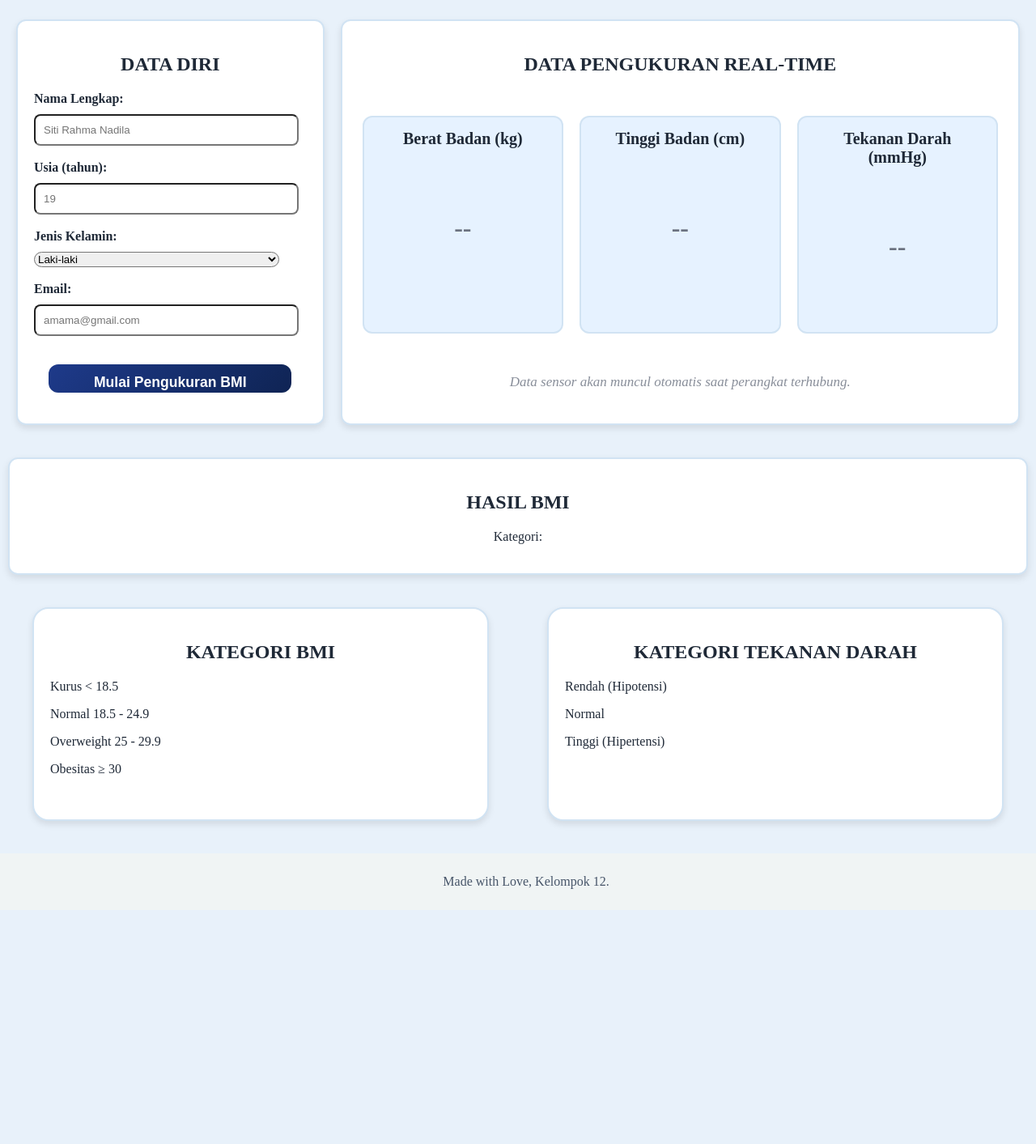
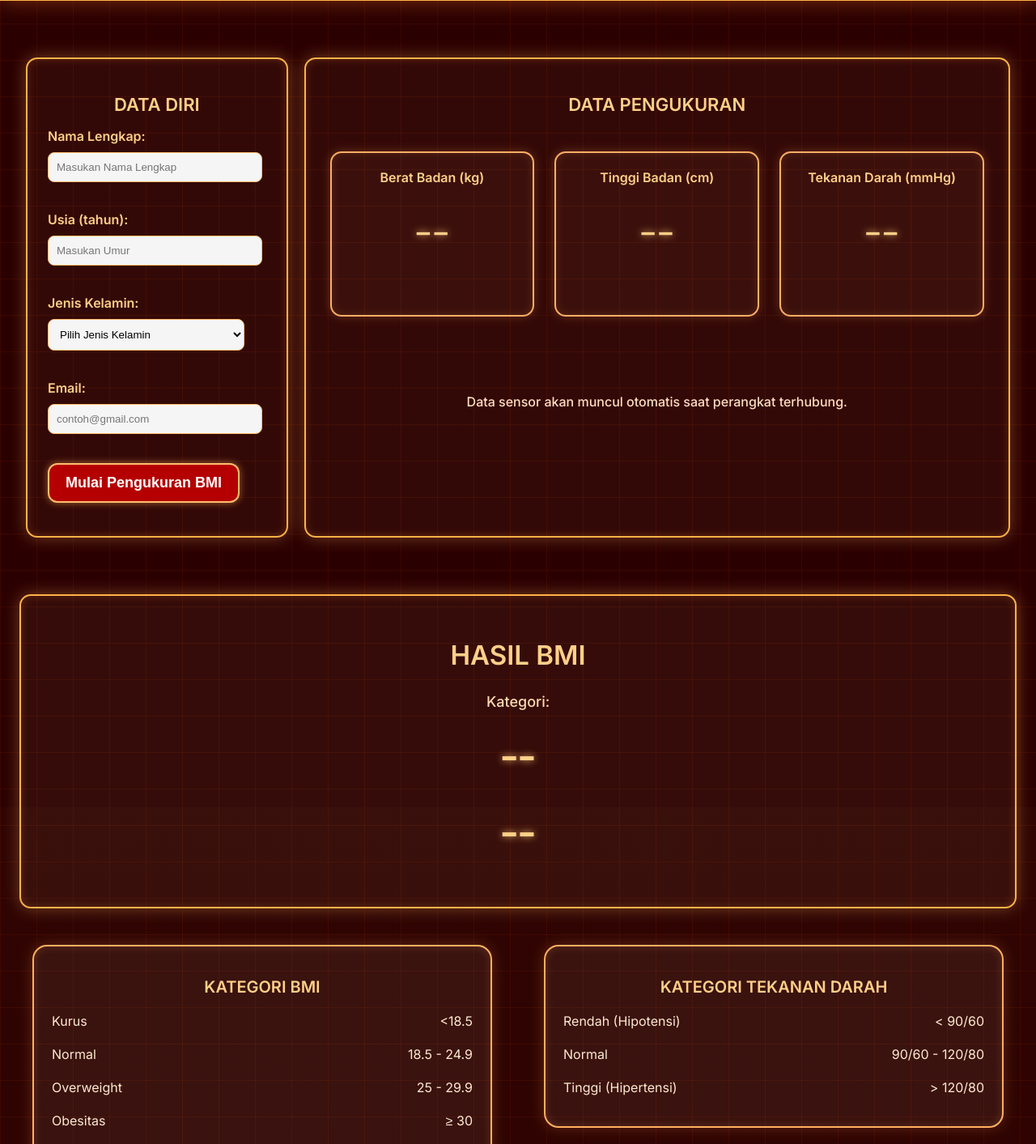
Before and after one commit to rahmanadila/BIMA-X, a plain HTML site: page index.html in a window 1280 px wide. Shown: the part 196-1609 px from the top of the page at 81% size. Before the commit the page ends 1320 px from the top, so only its background shows below. Drawn offline with Linux system fonts and the light colour scheme.

Commit message:
Add files via upload

```diff
--- a/index.html
+++ b/index.html
@@ -4,57 +4,84 @@
     <meta charset="UTF-8">
     <meta name="viewport" content="width=device-width, initial-scale=1.0">
     <title>Sistem Pengukuran BMI Otomatis</title>
+
+    <!--CSS-->
     <link rel="stylesheet" href="style.css">
-</html>
 
+    <!--JavaScript-->
+    <script src="script.js" defer></script>
+
+    <!--Google Fonts-->
+    <link href="https://fonts.googleapis.com/css2?family=Inter:wght@400;500;600&display=swap" rel="stylesheet">
+    <link href="https://fonts.googleapis.com/css2?family=Orbitron:wght@400;600;700&display=swap" rel="stylesheet">
+</head>
+
+<body>
 
   <header>
-    <h1 class="header">BODY MASS INDEX AUTOMATION (BIMA-X) </h1>
-    <p class="deskripsi"> Yuk cek kesehatan kamu pakai BIMA-X! Mau tau tinggi badan? Berat badan? Tekanan darah? Atau bahkan nilai BMI kamu? Ngga perlu repot, tinggal datang, berdiri, dan senyum manis, semua hasilnya bakal tampil di sini. </p>
+    <h1>BODY MASS INDEX AUTOMATION (BIMA-X)</h1>
+    <p class="deskripsi">
+        Yuk cek kesehatan kamu pakai BIMA-X! Mau tau tinggi badan? Berat badan? Tekanan darah? Atau bahkan nilai BMI kamu? Ngga perlu repot, tinggal datang, berdiri, dan senyum manis, semua hasilnya bakal tampil di sini.
+    </p>
   </header>
 
-
-  <body>
     <div class="form-container">
         <div class="form-box1">
           <section>
             <h2 class="data">DATA DIRI</h2>
               <form id="bmi-form">
+                <p class="reading">
                 <label for="name">Nama Lengkap:</label>
-        <input type="text" id="name" name="name" placeholder="Siti Rahma Nadila" required><br><br>
+                <input type="text" id="name" name="name" placeholder="Masukan Nama Lengkap" required><br><br>
+                </p>
 
+                <p class="reading">
                 <label for="age">Usia (tahun):</label>
-        <input type="number" id="age" name="age" placeholder="19" required><br><br>
+                <input type="number" id="age" name="age" placeholder="Masukan Umur" required><br><br>
+                </p>
 
+                <p class="reading">
                 <label for="jenis-kelamin">Jenis Kelamin:</label>
                 <select id="jenis-kelamin" name="jenis-kelamin" required>
+                  <option value="Pilih">Pilih Jenis Kelamin</option>
                   <option value="laki-laki">Laki-laki</option>
                   <option value="perempuan">Perempuan</option>
                 </select><br><br>
+                </p>
+
+                <p class="reading">
                 <label for="email">Email:</label>
-        <input type="email" id="email" name="email" placeholder="amama@gmail.com" required><br><br>
-        <input type="submit" value="Mulai Pengukuran BMI">
+                <input type="email" id="email" name="email" placeholder="contoh@gmail.com" required><br><br>
+                </p>
+
+                <p>
+                <button id="sendDataBtn" class="button">Mulai Pengukuran BMI</button>
+                </p>
               </form>
           </section>
         </div>
 
         <div class="form-box2">
             <section>
-  <h2 class="data-pengukuran">DATA PENGUKURAN REAL-TIME</h2>
+                <h2 class="data-pengukuran">DATA PENGUKURAN</h2>
+
                 <div class="grid-sensor">
                     <div class="measurements">
                         <label for="berat-badan">Berat Badan (kg)</label>
                         <div class="measure-value" id="beratValue">--</div>
                     </div>
+
                     <div class="measurements">
                         <label for="tinggi-badan">Tinggi Badan (cm)</label>
                         <div class="measure-value" id="tinggiValue">--</div>
                     </div>
+
                     <div class="measurements">
                         <label for="tekanan-darah">Tekanan Darah (mmHg)</label>
                         <div class="measure-value" id="tekananValue">--</div>
                     </div>
                 </div>
+
                 <p class="note-sensor">Data sensor akan muncul otomatis saat perangkat terhubung.</p>
             </section>
         </div>
@@ -64,32 +91,59 @@
     <section>
       <div class="hasil-bmi">
         <h2>HASIL BMI</h2>
-      <p>Kategori:</p>
+        <p class="penjelasan">Kategori:</p>
+        <p id="bmiValue" class="measure-value">--</p>
+        <p id="bmiKategori" class="measure-value">--</p>
       </div>
     </section>
 
 <div class="container">
+
     <section>
       <div class="kategori-bmi">
-        <h2>KATEGORI BMI</h2>
-      <p>Kurus < 18.5 </p>
-      <p>Normal 18.5 - 24.9</p>
-      <p>Overweight 25 - 29.9</p>
-      <p>Obesitas ≥ 30</p>
+            <h2 class="judul-kategori">KATEGORI BMI</h2>
+
+            <article class="kategori">
+                <p class="bmi">Kurus</p><p class="nilai"> <18.5 </p>
+            </article>
+
+            <article class="kategori">
+                <p class="bmi">Normal</p><p class="nilai">18.5 - 24.9</p>
+            </article>
+
+            <article class="kategori">
+                <p class="bmi">Overweight</p><p class="nilai">25 - 29.9</p>
+            </article>
+
+            <article class="kategori">
+                <p class="bmi">Obesitas</p><p class="nilai">≥ 30</p>
+            </article>
         </div>
     </section>
+
     <section>
       <div class="kategori-tekanan">
-        <h2>KATEGORI TEKANAN DARAH</h2>
-      <p>Rendah (Hipotensi)</p>
-      <p>Normal</p>
-      <p>Tinggi (Hipertensi)</p>
+            <h2 class="judul-kategori">KATEGORI TEKANAN DARAH</h2>
+
+            <article class="kategori">
+                <p class="tekanan">Rendah (Hipotensi)</p><p class="nilai"> < 90/60</p>
+            </article>
+
+            <article class="kategori">
+                <p class="tekanan">Normal</p><p class="nilai"> 90/60 - 120/80</p>
+            </article>
+
+            <article class="kategori">
+                <p class="tekanan">Tinggi (Hipertensi)</p><p class="nilai"> > 120/80</p>
+            </article>
         </div>
     </section>
+
 </div>
-</body>
 
 <footer>
-      <p>Made with Love, Kelompok 12.</p>
+      <p class="made">Made with Love, Kelompok 12.</p>
 </footer>
+
+</body>
 </html>
--- a/style.css
+++ b/style.css
@@ -1,56 +1,148 @@
-header{
-    background: linear-gradient(135deg, #1E3A8A, #0F2454);
-    text-align: center;
-    padding: 20px;
-    /*border-style: solid;
-    border-color: #D4E0F0;*/
-    color: white;
-    font-family: Poppins;
-    font-weight: 700;
+body {
+    margin: 0;
+    font-family: 'Inter', sans-serif;
+    color: #FFEAD1;
+    background-color: #2b0000;
+
+    background-image:
+        linear-gradient(rgba(255, 80, 0, 0.08) 1px, transparent 1px),
+        linear-gradient(90deg, rgba(255, 80, 0, 0.08) 1px, transparent 1px);
+    background-size: 45px 45px;
+
+    opacity: 0;
+    animation: boot-in 1.2s ease-out forwards;
 }
 
-.deskripsi{
-    font-family: Poppins;
-    font-weight: 400;
-    font-size: 18px;
-    font-style: italic;
+@keyframes boot-in {
+    0% { opacity: 0; filter: blur(4px); }
+    100% { opacity: 1; filter: blur(0); }
 }
 
-body{
-    background-color: #E8F1FA;
-    margin: 0;
-    font-family: Poppins;
-    font-size: 16px;
-    color: #1F2937;
+body::before {
+    content: "";
+    position: fixed;
+    top: -100%;
+    left: 0;
+    right: 0;
+    height: 100%;
+    background: linear-gradient(
+        rgba(255, 200, 100, 0.05),
+        rgba(255, 200, 100, 0)
+    );
+    animation: scanMove 6s linear infinite;
+    pointer-events: none;
+    opacity: 0.4;
 }
 
-h2{
-  text-align: center;
+@keyframes scanMove {
+    0% { top: -100%; }
+    100% { top: 100%; }
 }
+
+header {
+    background: linear-gradient(#7a0000, #3c0000);
+    text-align: center;
+    padding: 28px;
+    color: #FFEAD1;
+    border-bottom: 2px solid #FFB347;
+    box-shadow: 0 0 25px rgba(255, 120, 40, 0.4);
+}
+
+.header {
+    font-size: 32px;
+    font-weight: 700;
+    text-shadow:
+        0 0 6px rgba(255, 200, 150, 0.9),
+        0 0 12px rgba(255, 120, 40, 0.9),
+        0 0 22px rgba(255, 70, 0, 0.8);
+    animation: glowPulse 3s infinite ease-in-out;
+}
+
+@keyframes glowPulse {
+    0% { text-shadow: 0 0 6px #ffcf9a; }
+    50% { text-shadow: 0 0 22px #ff7b00; }
+    100% { text-shadow: 0 0 6px #ffcf9a; }
+}
+
+.deskripsi {
+    font-size: 17px;
+    opacity: 0.9;
+}
+
+/*.serial-buttons {
+    width: 100%;
+    margin: 25px auto;
+    display: flex;
+    justify-content: center;
+    gap: 20px;
+}
+
+.btn-connect, .btn-freeze {
+    padding: 14px 28px;
+    border-radius: 12px;
+    border: 2px solid #ffbd6b;
+    font-weight: 700;
+    cursor: pointer;
+    transition: 0.3s ease;
+    font-size: 18px;
+    box-shadow: 0 0 10px rgba(255,170,90,0.55);
+}
+
+.btn-connect {
+    background: #B40000;
+    color: white;
+}
+.btn-connect:hover {
+    background: #D00000;
+    transform: scale(1.06);
+}
+
+.btn-freeze {
+    background: #FFE3BA;
+    color: #5a2d00;
+}
+.btn-freeze:hover:not(:disabled) {
+    background: #fff2d8;
+    transform: scale(1.06);
+}
+.btn-freeze:disabled {
+    opacity: 0.45;
+}*/
 
 .form-container{
     padding: 20px;
     margin: 20px auto;
-    border-radius: 5px;
-    width: auto;
+    width: 95%;
     display: flex;
     gap: 20px;
 }
 
 .form-box1{
-    background: white;
-    border: #D1E3F3 2px solid;
-    border-radius: 12px;
-    padding: 20px;
-    width: 30%;
-    box-shadow: 0 4px 8px rgba(0,0,0,0.1);
+    background: rgba(255,220,180,0.04);
+    backdrop-filter: blur(3px);
+    border: 2px solid #FFB347;
+    border-radius: 14px;
+    padding: 25px;
+    width: 25%;
+    margin: 30px auto;
+    box-shadow:
+        0 0 20px rgba(255, 180, 100, 0.35),
+        inset 0 0 12px rgba(255, 150, 60, 0.2);
+}
+
+.data{
+    text-align: center;
+    font-size: 22px;
+    font-weight: 600;
+    margin-bottom: 15px;
+    color: #FFD089;
 }
 
 label{
     display: block;
     margin-bottom: 0.5rem 0;
     font-weight: 600;
-    color: #1F2937;
+    color: #FFD089;
 }
 
 input, select{
@@ -60,125 +152,182 @@ input, select{
     transition: 0.2s ease;
 }
 
-input{
-  background:
-  border; 1.5px solid #E0E6ED;
-  color: #FFFFFF;
+input, select{
+  background:whitesmoke;
+  border: 1.5px solid #ffbd6b;
+  color: black;
   border-radius: 8px;
   padding: 10px;
 }
 
-input[type="submit"] {
-  display: block;
-  width: 60%;
-  margin: 1em auto;
-  height: 2em;
-  font-size: 1.1rem;
-  background: linear-gradient(135deg, #1E3A8A, #0F2454);
-  border: none;
-  min-width: 300px;
+.button {
+  font-size: 18px;
+  background: #B40000;
+  border: 2px solid #ffbd6b;
   color: white;
-  font-weight: 600;
+  font-weight: 700;
   border-radius: 12px;
   cursor: pointer;
+  transition: 0.3s ease;
   padding: 12px 20px;
+  box-shadow: 0 0 10px rgba(255,170,90,0.55);
 }
 
-input[type="submit"]:hover {
-  filter: brightness(1.1);
+.button:hover {
+    background: #D00000;
+    transform: scale(1.06);
 }
 
-.form-box2{
-    background: white;
-    border: #D1E3F3 2px solid;
-    border-radius: 12px;
-    padding: 20px 25px;
-    width: 70%;
-    box-shadow: 0 4px 8px rgba(0,0,0,0.1);
+.form-box2 {
+    background: rgba(255,220,180,0.04);
+    backdrop-filter: blur(3px);
+
+    border: 2px solid #FFB347;
+    border-radius: 14px;
+    padding: 25px 30px;
+
+    width: 75%;
+    margin: 30px auto;
+
+    box-shadow:
+        0 0 20px rgba(255, 180, 100, 0.35),
+        inset 0 0 12px rgba(255, 150, 60, 0.2);
+}
+
+.data-pengukuran {
+    text-align: center;
+    font-size: 22px;
+    font-weight: 600;
+    margin-bottom: 15px;
+    color: #FFD089;
+}
+
+.note-sensor {
+    text-align: center;
+    font-size: 16px;
+    font-weight: 500;
+    margin-bottom: 10px;
+    margin-top: 95px;
+    color: #FFDDC0;
+}
+
+.hasil-bmi{
+    text-align: center;
+    font-size: 22px;
+    font-weight: 600;
+    margin-bottom: 15px;
+    color: #FFD089;
+}
+
+.grid-sensor {
     display: flex;
-    flex-direction: column;
-    gap: 20px;
-}
-.grid-sensor{
-    display: flex;
-    gap: 20px;
-    margin-top: 50px;
-    margin-bottom: 50px;
+    gap: 25px;
+    margin: 45px 0;
     justify-content: center;
     width: 100%;
 }
 
-.measurements{
+.measurements {
     flex: 1;
-    background-color: #E6F2FF;
-    border: #D1E3F3 2px solid;
-    border-radius: 12px;
-    padding: 15px 20px;
-    height: 100px;
-    padding-bottom: 150px;
+    min-height: 160px;
+    background: rgba(255, 180, 120, 0.04);
+    border: 2px solid #FFAF66;
+    border-radius: 14px;
+    padding: 20px;
     text-align: center;
+    box-shadow:
+        0 0 13px rgba(255,160,80,0.25),
+        inset 0 0 12px rgba(255,160,80,0.15);
+}
+
+.measure-value,
+#beratValue,
+#tinggiValue,
+#bmiValue {
+    font-family: 'Orbitron', sans-serif;
+    font-size: 42px;
+    color: #FFD089;
+    text-shadow: 0 0 10px rgba(255,200,120,0.85);
+    margin-top: 30px;
+}
+
+.hasil-bmi {
+    width: 92%;
+    margin: 20px auto;
+    padding: 25px;
+
+    background: rgba(255,220,170,0.05);
+    border: 2px solid #FFB347;
+    border-radius: 14px;
+
+    box-shadow:
+        0 0 20px rgba(255, 180, 100, 0.35),
+        inset 0 0 12px rgba(255, 150, 60, 0.2);
+}
+
+.penjelasan {
+    font-size: 18px;
+    font-weight: 500;
+    color: #FFD9B0;
+}
+
+.container {
+    margin: auto;
+    padding: 25px;
+    width: 1200px;
+    display: flex;
+    flex-wrap: wrap;
+    gap: 35px;
+    justify-content: space-between;
+}
+
+.kategori-bmi, .kategori-tekanan {
+    flex: 1;
+    background-color: rgba(255,240,220,0.06);
+    border: 2px solid #FFB060;
+    border-radius: 18px;
+    padding: 22px;
+    min-width: 520px;
+
+    box-shadow:
+        0 0 18px rgba(255, 150, 70, 0.25),
+        inset 0 0 12px rgba(255, 180, 120, 0.18);
+}
+
+.judul-kategori {
+    text-align: center;
+    margin-bottom: 15px;
+    color:#FFD089;
+    font-weight: 700;
     font-size: 20px;
 }
 
-.measure-value {
-    font-size: 32px;
-    font-weight: 700;
-    color: #6B7280;
-    text-align: center;
-    padding-top: 80px;
+.kategori p{
+    display: inline-block;
+    margin-top: 5px;
+    font-size: 16px;
 }
 
-.note-sensor {
-    text-align: center;
-    color: #6B7280;
-    margin-top: 20px;
-    font-size: 17px;
-    font-style: italic;
-    opacity: 0.8;
+.bmi, .tekanan{
+    text-align: left;
+    width: 75%;
 }
 
-.hasil-bmi{
-    width: 95%;
-    margin: 20px auto;
-    background: #ffffff;
-    border: #D1E3F3 2px solid;
-    padding: 20px;
-    border-radius: 12px;
-    box-shadow: 0 4px 10px rgba(0,0,0,0.1);
-    text-align: center;
+.nilai{
+    text-align: right;
+    width: 25%;
 }
 
-.container{
+footer {
+    background: #3a0d00;
+    color: #FFEAD1;
     padding: 20px;
-    margin: 20px auto;
-    border-radius: 5px;
-    width: 1200px;
-    display: flex;
-    flex-wrap: wrap;
-    gap: 40px;
-    justify-content: space-between;
+    margin-top: 40px;
+    text-align: center;
+    border-top: 2px solid #FFB060;
+
+    box-shadow: 0 0 15px rgba(255,140,50,0.3);
 }
-
-.kategori-bmi, .kategori-tekanan{
-    flex: 1;
-    background-color: #FFFFFF;
-    border: 2px solid #D1E3F3;
-    border-radius: 20px;
-    padding: 20px;
-    min-width: 520px;
-    min-height: 220px;
-    text-align: left;
-    box-shadow: 0 4px 8px rgba(0,0,0,0.1);
+.made {
+    font-size: 16px;
 }
-
-footer{
-    text-align: center;
-    padding: 10px;
-    color: #475569;
-    background: #F0F4F4;
-    font-family: Poppins;
-    font-weight: 400;
-    position: relative;
-    bottom: 0;
-    width: 100%;
-}
```
Also changed, not shown: script.js (+47 -27 lines). Lines whose indentation alone changed are shown as unchanged.
